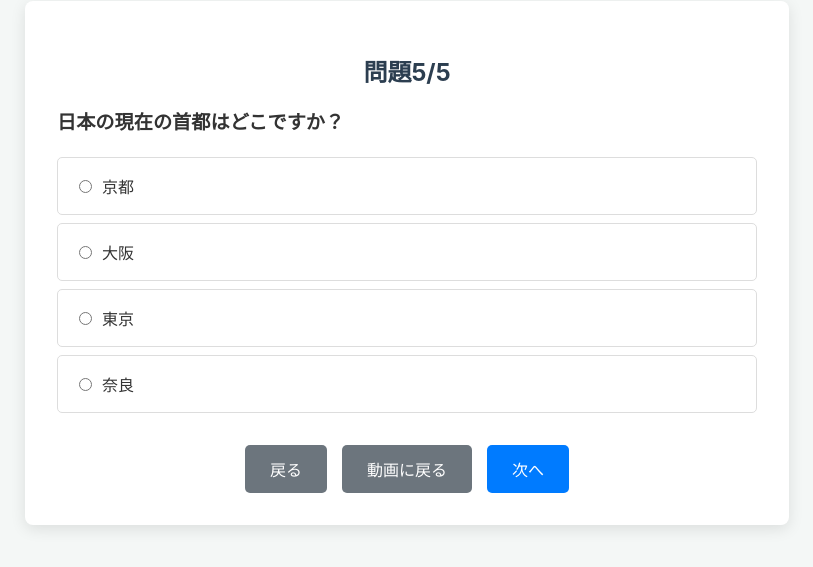
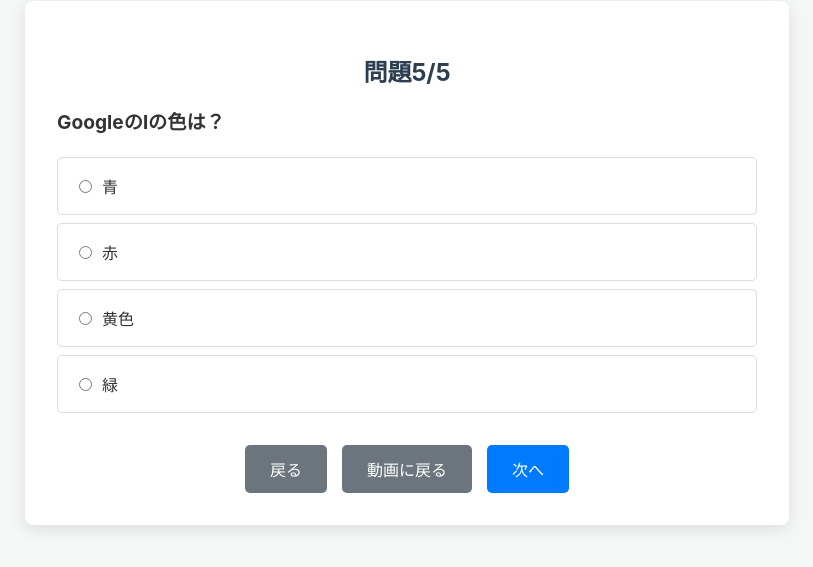
Before and after one commit to SomoSomo0712/samplework, a plain HTML site: page problem5.html in a window 1280 px wide. Shown: the part 137-704 px from the top of the page, without its empty margins (233-1046 px from the left). Drawn offline with Linux system fonts and the light colour scheme.

Commit message:
Update question and answers in problem5.html

```diff
--- a/problem5.html
+++ b/problem5.html
@@ -11,12 +11,12 @@
         <h2>問題5/5</h2> <!-- ← ★★問題ごとに変更★★ -->
 
         <!-- ▼▼▼ 問題の内容をここに記述 ▼▼▼ -->
-        <p id="question-text">日本の現在の首都はどこですか？</p>
+        <p id="question-text">Googleのlの色は？</p>
         <div id="options-container" class="options-container">
-            <label><input type="radio" name="answer" value="京都">京都</label>
-            <label><input type="radio" name="answer" value="大阪">大阪</label>
-            <label><input type="radio" name="answer" value="東京">東京</label>
-            <label><input type="radio" name="answer" value="奈良">奈良</label>
+            <label><input type="radio" name="answer" value="青">青</label>
+            <label><input type="radio" name="answer" value="赤">赤</label>
+            <label><input type="radio" name="answer" value="黄色">黄色</label>
+            <label><input type="radio" name="answer" value="緑">緑</label>
         </div>
         <!-- ▲▲▲ 問題の内容ここまで ▲▲▲ -->
 
@@ -30,8 +30,8 @@
     <script>
         // --- この問題専用の設定 ---
         const questionIndex = 4; // ★★問題ごとに変更★★
-        const questionText = "日本の現在の首都はどこですか？"; // ★★問題ごとに変更★★
-        const correctAnswer = "東京"; // ★★問題ごとに変更★★
+        const questionText = "Googleのlの色は？"; // ★★問題ごとに変更★★
+        const correctAnswer = "緑"; // ★★問題ごとに変更★★
         const nextPage = "results.html"; // ★★問題ごとに変更★★
         // -------------------------
 
```
